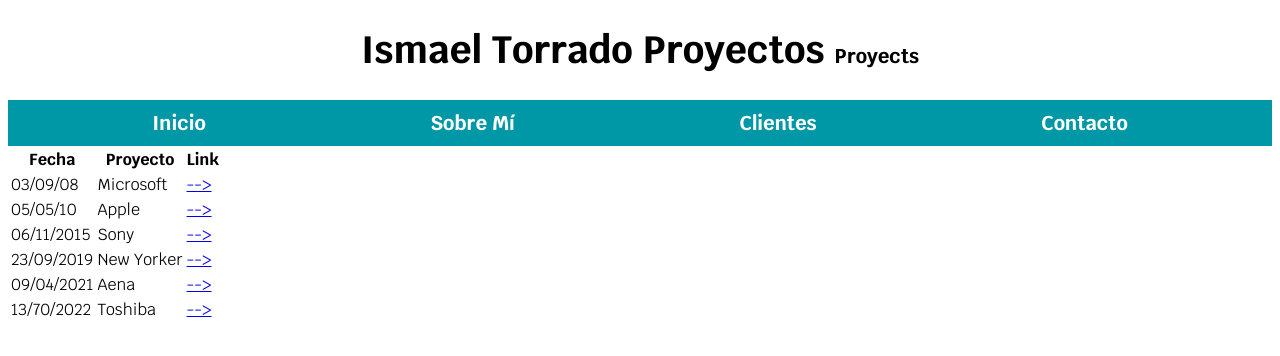
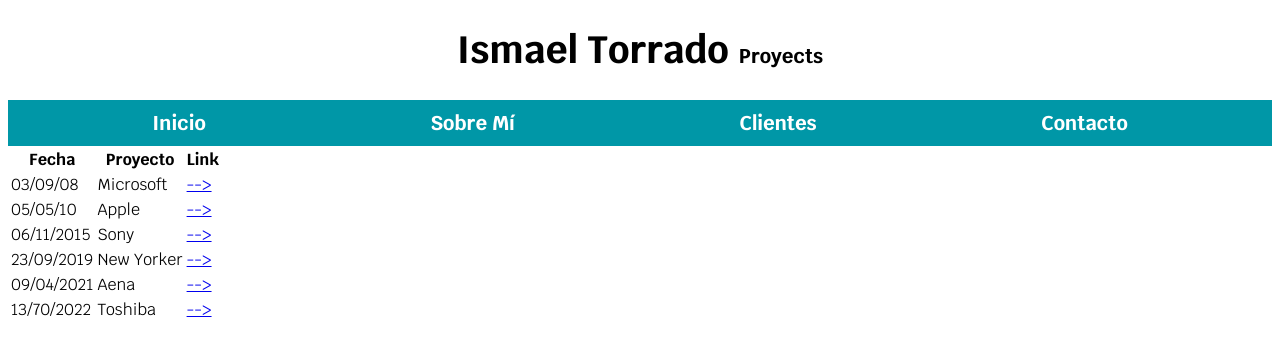
Before and after one commit to Lepisma07/dawfreelancer, a plain HTML site: page Mis Proyectos.html in a window 1280 px wide. Drawn offline with Linux system fonts and the light colour scheme.

Commit message:
first commit

```diff
--- a/Mis Proyectos.html
+++ b/Mis Proyectos.html
@@ -13,7 +13,7 @@
 </head>
 <body>
     <header>
-        <h1 class="titulo">Ismael Torrado Proyectos <span>Proyects</span></h1>
+        <h1 class="titulo">Ismael Torrado <span>Proyects</span></h1>
 
     </header>
 
```
